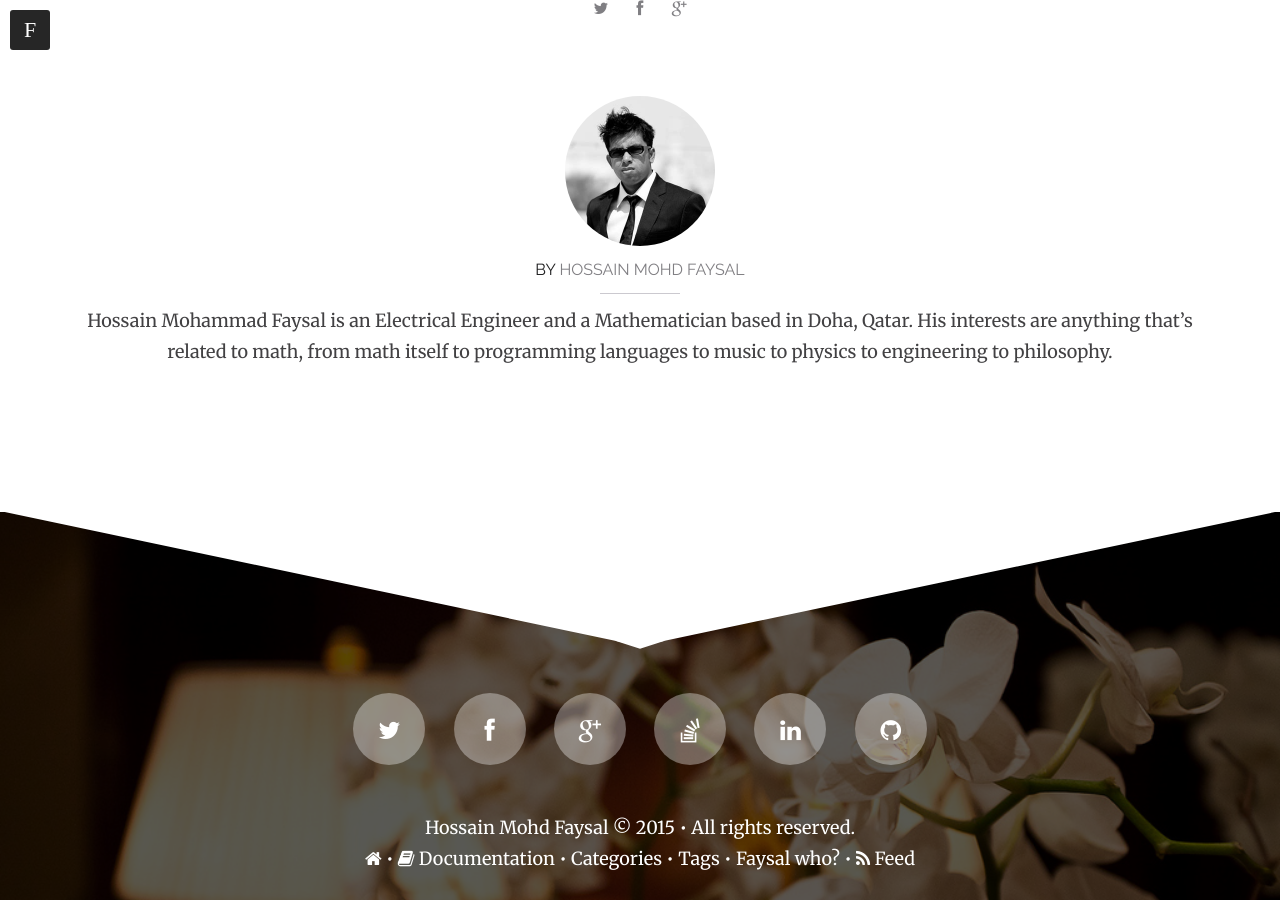
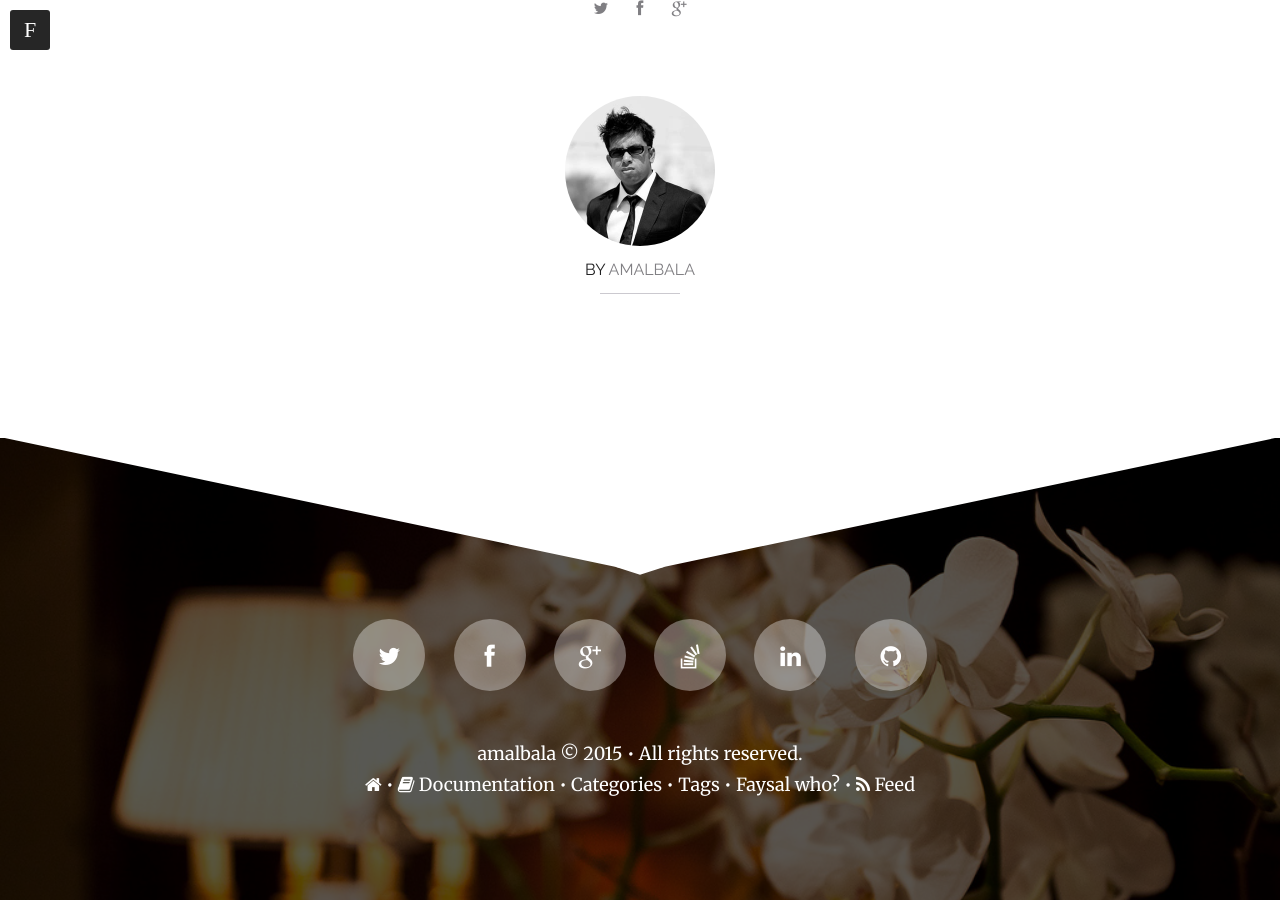
Before and after one commit to amalbala/amalbala.github.io, a Jekyll site: the page built from _posts/2010-07-07-redes-sociales-dispositivos-moviles-buscando-el-todo-en-uno.html, in a window 1280 px wide and 900 px high, scrolled down 1877 px. Built offline with Jekyll 4.4.1, drawn with Linux system fonts in a browser that asks for light colours; nearby versions of some CDN libraries; some of the changed text lies outside the part shown.

Commit message:
Minor changes

```diff
--- a/_config.yml
+++ b/_config.yml
@@ -1,7 +1,7 @@
-title:            HMFAYSAL
-description:      "Omega: The Coolest Theme for Jekyll"
+title:            El blog de AMAlbala
+description:      "Cosas que se me olvidarán"
 logo:             omikron.png
-disqus_shortname: hmfaysal
+disqus_shortname: amalbala
 # Assign a default image for your site's header and footer
 default_bg:       default_bg1.jpg
 search:           true
@@ -22,12 +22,11 @@
 
 # Owner/author information
 owner:
-  name:           Hossain Mohd Faysal
+  name:           amalbala
   avatar:         hmfaysal.jpg
-  email:          hmfaysal@alum.mit.edu
+  email:          amalbala@gmail.com
   # Use the coder's toolbox at http://coderstoolbox.net/string/#!encoding=xml&action=encode&charset=us_ascii to encode your description into XML string
-  description:    Hossain Mohammad Faysal is an Electrical Engineer and a Mathematician based in Doha, Qatar. His interests are anything that&#8217;s related to math, from math itself to programming languages to music to physics to engineering to philosophy.
-  # Social networking links used in footer. Update and remove as you like.
+  description:
   twitter:        hmfaysal
   facebook:       hmfaysal
   github:         hmfaysal
```
